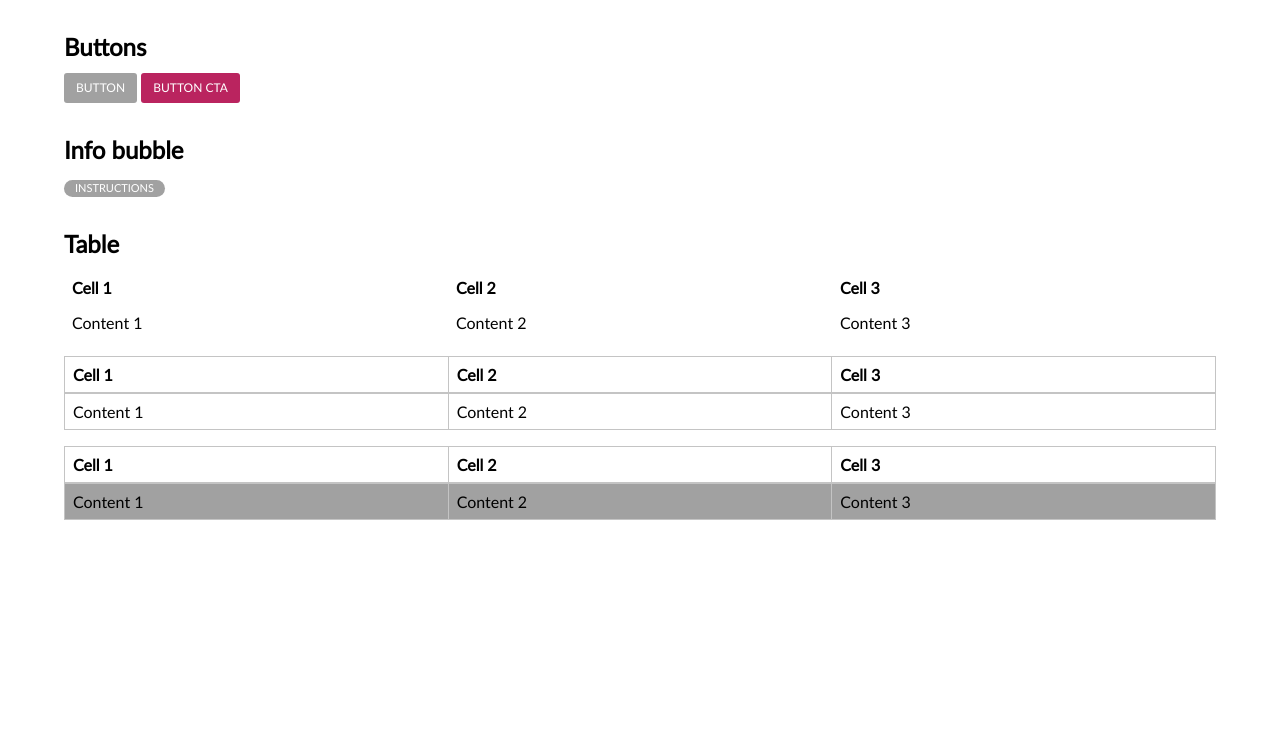
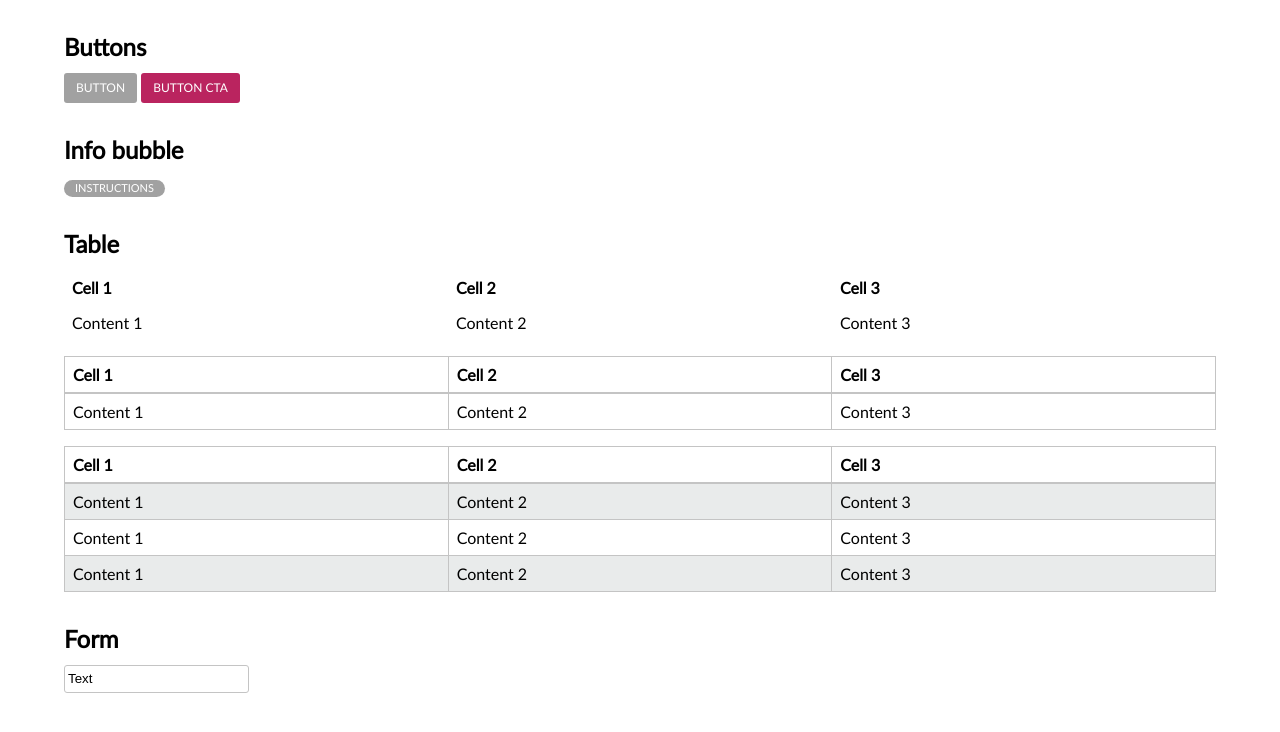
Before and after one commit to uplne/nmm, a website: page index.html in a window 1280 px wide. Drawn offline with Linux system fonts and the light colour scheme.

Commit message:
Added forms

```diff
--- a/index.html
+++ b/index.html
@@ -73,8 +73,24 @@
 						<td>Content 2</td>
 						<td>Content 3</td>
 					</tr>
+					<tr>
+						<td>Content 1</td>
+						<td>Content 2</td>
+						<td>Content 3</td>
+					</tr>
+					<tr>
+						<td>Content 1</td>
+						<td>Content 2</td>
+						<td>Content 3</td>
+					</tr>
 				</tbody>
 			</table>
+		</section>
+		<section id="form" class="section">
+			<h2>Form</h2>
+			<form>
+				<input class="input" type="text" value="Text" />
+			</form>
 		</section>
 	</div>
 </body>
--- a/package.json
+++ b/package.json
@@ -10,10 +10,10 @@
     "grunt": "~0.4.1",
     "grunt-autoprefixer": "~0.7.2",
     "grunt-concurrent": "~0.4.x",
-    "grunt-contrib-sass": "~0.5.x",
     "grunt-contrib-watch": "~0.5.3",
     "grunt-nodemon": "~0.2.0",
     "grunt-notify": "~0.2.1",
+    "grunt-sass": "^0.17.0",
     "matchdep": "~0.3.0"
   }
 }
--- a/sass/nmm.scss
+++ b/sass/nmm.scss
@@ -41,3 +41,4 @@
 @import "objects/lists";
 @import "objects/info";
 @import "objects/table";
+@import "objects/form";
--- a/sass/objects/_buttons.scss
+++ b/sass/objects/_buttons.scss
@@ -19,7 +19,7 @@
 /**
  * DIMENSIONS
  */
-$btn-radius: 3px;
+$btn-radius: $border-radius;
 
 /**
  * DEFAULT ATOMS
--- /dev/null
+++ b/sass/objects/_form.scss
@@ -0,0 +1,6 @@
+.input {
+	padding: 0 $input-spacing;
+	line-height: 2;
+	border: 1px solid $border-color;
+	border-radius: $border-radius;
+}
--- a/sass/partials/_colors.scss
+++ b/sass/partials/_colors.scss
@@ -4,4 +4,4 @@ $btn-like-color: #fff;
 
 $border-color: #c4c4c4;
 
-$table-strip-bg: $btn-like-bg;
+$table-strip-bg: #e9ebeb;
--- a/sass/partials/_variables.scss
+++ b/sass/partials/_variables.scss
@@ -1,2 +1,6 @@
 $base-font-size: 16px;
 $base-line-height: 20px;
+
+$border-radius: 3px;
+
+$input-spacing: 3px;
```
Also changed, not shown: public/css/nmm.css, public/css/page.css, 2 other files.
